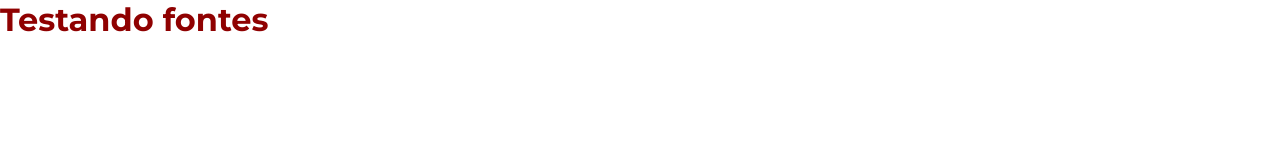
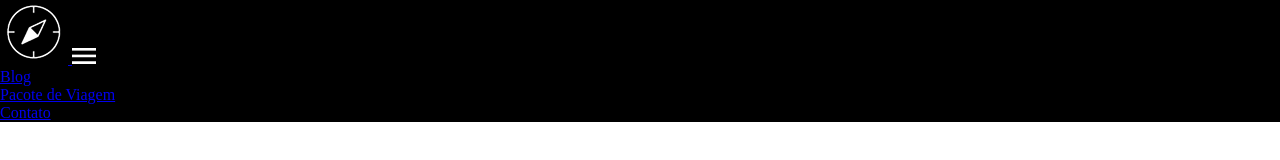
Before and after one commit to Caiossg/jornada-viagens, a plain HTML site: page index.html in a window 1280 px wide. Drawn offline with Linux system fonts and the light colour scheme.

Commit message:
cria estrutura menu

```diff
--- a/css/style.css
+++ b/css/style.css
@@ -37,3 +37,7 @@ h1 {
   font-family: "Monteserrat";
   font-weight: var(--title-weight);
 }
+
+header{
+  background-color: #000000;
+}
--- a/index.html
+++ b/index.html
@@ -4,9 +4,21 @@
     <meta charset="UTF-8" />
     <meta name="viewport" content="width=device-width, initial-scale=1.0" />
     <title>Jornada Viagens</title>
-    <link rel="stylesheet" href="/jornada-viagens/css/style.css" />
+    <link rel="stylesheet" href="/css/style.css" />
   </head>
   <body>
-    <h1>Testando fontes</h1>
+    <header>
+      <a href="index.html" title="voltar a página inicial">
+        <img src="/img/bussola_jornada_branca.png" alt="Bussola do logo Jornada Viagens na cor preta">
+      </a>
+      <img src="/img/menu.png" alt="menu">
+      <nav>
+        <ul>
+          <li><a href="blog.html" title="Acessar Blog">Blog</a></li>
+          <li><a href="pacotes.html" title="Acessar Pacotes de viagens">Pacote de Viagem</a></li>
+          <li><a href="contato.html" title="Acessar Contato">Contato</a></li>
+        </ul>
+      </nav>
+    </header>
   </body>
 </html>
```
Also changed, not shown: favicon.png (added), img/bussola_jornada_branca.png (added), img/bussola_jornada_preta.png (added), img/menu.png (added).
